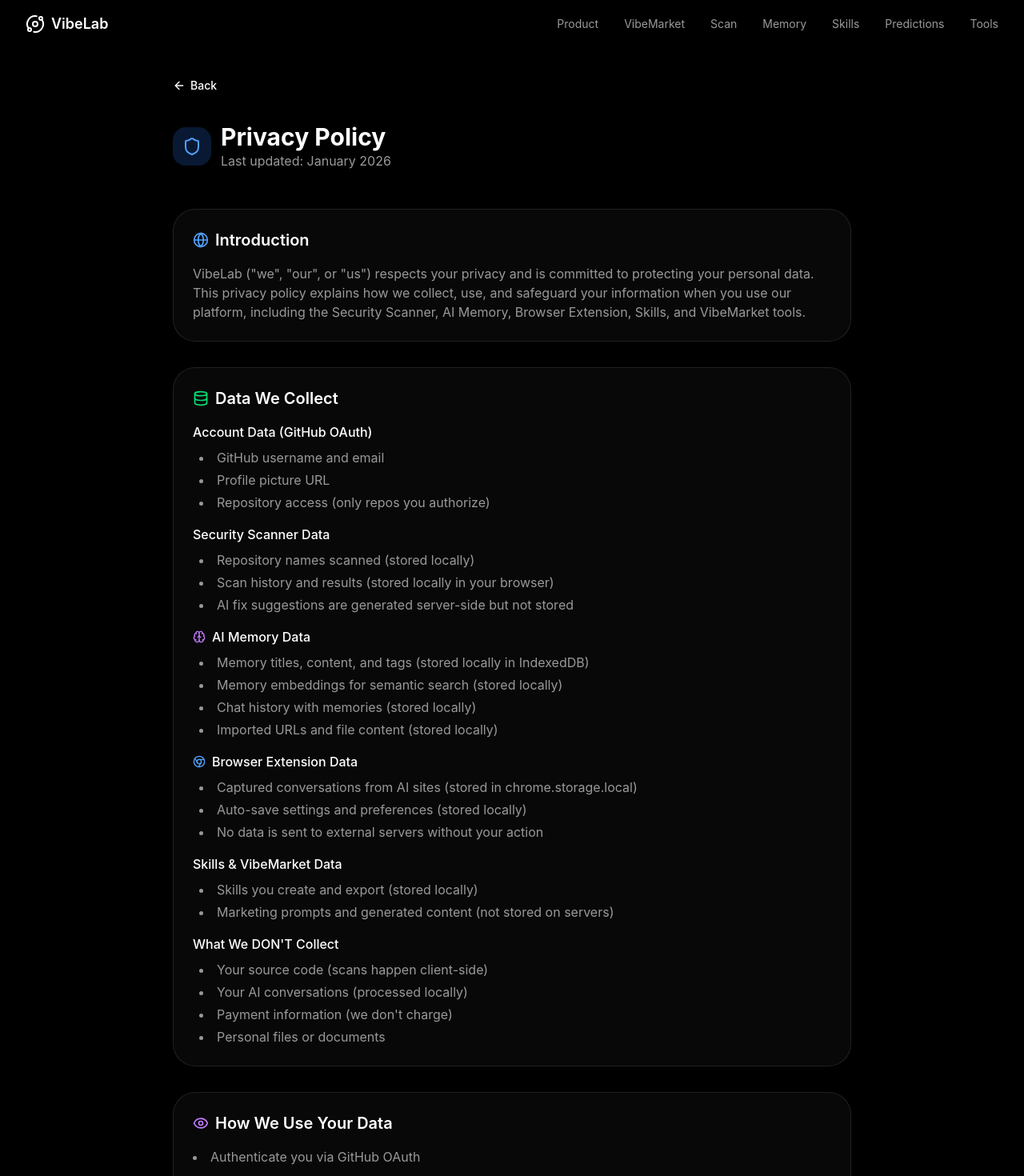
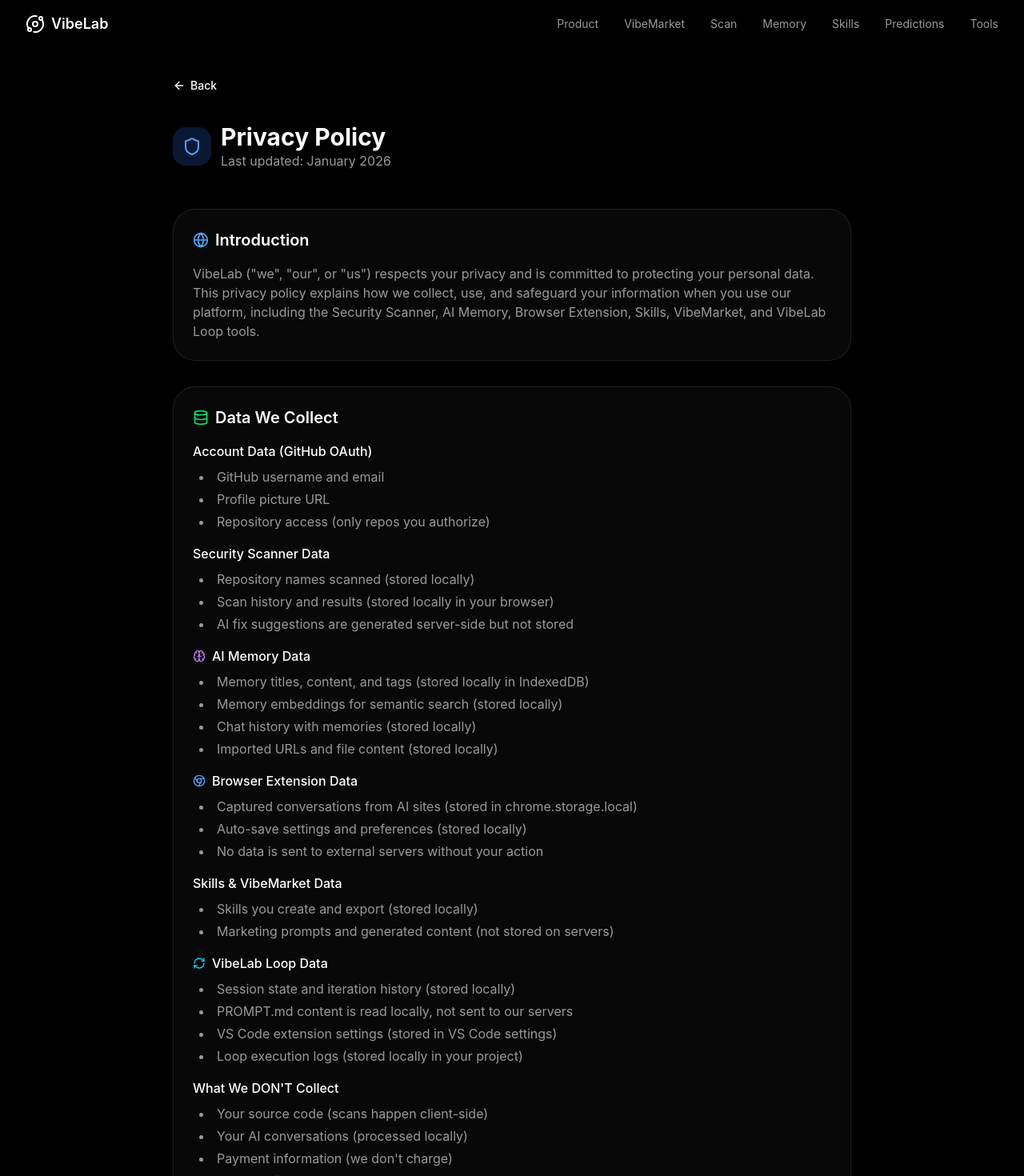
Before and after one commit to PromiseGameFi/vibeLab, a Next.js app: page /privacy in a window 1280 px wide. Shown: the top 1470 px of the page at 80% size. Built offline with nearby package versions, Linux system fonts and the light colour scheme.

Commit message:
Update page.tsx

```diff
--- a/src/app/privacy/page.tsx
+++ b/src/app/privacy/page.tsx
@@ -1,5 +1,5 @@
 import Link from "next/link";
-import { ArrowLeft, Shield, Lock, Eye, Database, Mail, Globe, Brain, Chrome } from "lucide-react";
+import { ArrowLeft, Shield, Lock, Eye, Database, Mail, Globe, Brain, Chrome, RefreshCw } from "lucide-react";
 
 export const metadata = {
     title: "Privacy Policy | VibeLab",
@@ -37,7 +37,7 @@
                     <p className="text-[var(--foreground-secondary)]">
                         VibeLab (&quot;we&quot;, &quot;our&quot;, or &quot;us&quot;) respects your privacy and is committed to protecting your personal data.
                         This privacy policy explains how we collect, use, and safeguard your information when you use our platform,
-                        including the Security Scanner, AI Memory, Browser Extension, Skills, and VibeMarket tools.
+                        including the Security Scanner, AI Memory, Browser Extension, Skills, VibeMarket, and VibeLab Loop tools.
                     </p>
                 </section>
 
@@ -92,6 +92,18 @@
                             <ul className="list-disc list-inside space-y-1 ml-2">
                                 <li>Skills you create and export (stored locally)</li>
                                 <li>Marketing prompts and generated content (not stored on servers)</li>
+                            </ul>
+                        </div>
+                        <div>
+                            <h3 className="font-medium text-white mb-2 flex items-center gap-2">
+                                <RefreshCw className="w-4 h-4 text-cyan-400" />
+                                VibeLab Loop Data
+                            </h3>
+                            <ul className="list-disc list-inside space-y-1 ml-2">
+                                <li>Session state and iteration history (stored locally)</li>
+                                <li>PROMPT.md content is read locally, not sent to our servers</li>
+                                <li>VS Code extension settings (stored in VS Code settings)</li>
+                                <li>Loop execution logs (stored locally in your project)</li>
                             </ul>
                         </div>
                         <div>
```
